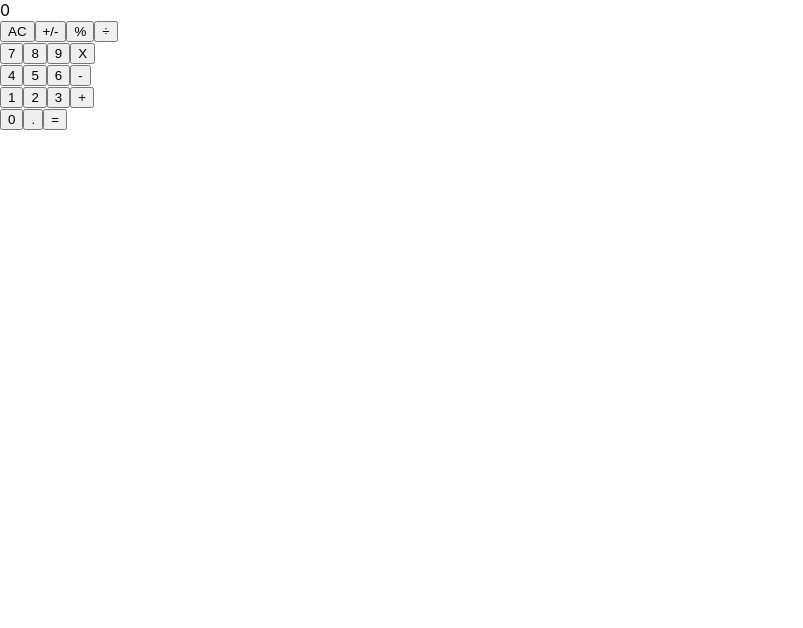
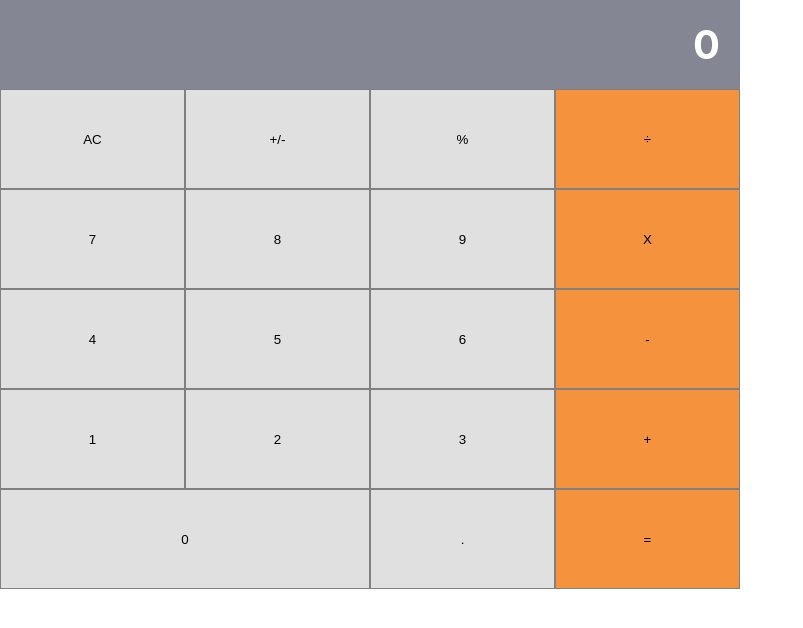
Before and after one commit to Ferm0494/calc-app, a React (Create React App) app: page / in a window 1280 px wide. Shown: the top 628 px of the page, without its empty margins (0-803 px from the left). Built offline with nearby package versions, Linux system fonts and the light colour scheme.

Commit message:
Style for components calc

```diff
--- a/package.json
+++ b/package.json
@@ -7,6 +7,7 @@
     "@testing-library/react": "^9.3.2",
     "@testing-library/user-event": "^7.1.2",
     "big.js": "^6.0.1",
+    "node-sass": "^4.14.1",
     "prop-types": "^15.7.2",
     "react": "^17.0.0",
     "react-dom": "^17.0.0",
--- a/src/components/App.js
+++ b/src/components/App.js
@@ -1,12 +1,13 @@
 import React from 'react';
 import Display from './Display';
 import ButtonPanel from './ButtonPanel';
+import './styles/index.scss'
 
 function App() {
   return (
     <div>
-      <Display />
-      <ButtonPanel />
+      <Display/>
+      <ButtonPanel/>
 
     </div>
   );
--- a/src/components/Button.jsx
+++ b/src/components/Button.jsx
@@ -1,9 +1,9 @@
 import React from 'react'
 import PropTypes from 'prop-types'
 
-const Button = ({name}) => {
+const Button = ({name,color,wide}) => {
     return (
-        <button>
+        <button className={ `${wide ? 'w-50' : 'w-25'} ${color}` }  >
             {name}
         </button>
     )
@@ -11,6 +11,13 @@ const Button = ({name}) => {
 
 Button.propTypes = {
     name: PropTypes.string,
+    color: PropTypes.string,
+    wide: PropTypes.string,
+}
+
+Button.defaultProps={
+    color: 'orange-backg',
+    wide: false,
 }
 
 export default Button
--- a/src/components/ButtonPanel.jsx
+++ b/src/components/ButtonPanel.jsx
@@ -1,37 +1,36 @@
 import React from 'react'
-import PropTypes from 'prop-types'
 import Button from './Button'
 
 const ButtonPanel = props => {
     return (
-        <div>
-            <div className="group1">
-                <Button name="AC"/>
-                <Button name="+/-"/>
-                <Button name="%"/>
+        <div className={"d-flex  button-panel"}>
+            <div className="group1 h-100">
+                <Button name="AC" color="light-gray-backg"/>
+                <Button name="+/-" color="light-gray-backg"/>
+                <Button name="%" color="light-gray-backg"/>
                 <Button name="÷"/>
             </div>
-            <div className="group2">
-                <Button name="7"/>
-                <Button name="8"/>
-                <Button name="9"/>
+            <div className="group2 h-100">
+                <Button name="7" color="light-gray-backg"/>
+                <Button name="8" color="light-gray-backg"/>
+                <Button name="9" color="light-gray-backg"/>
                 <Button name="X"/>
             </div>
-            <div className="group3">
-                <Button name="4"/>
-                <Button name="5"/>
-                <Button name="6"/>
+            <div className="group3 h-100">
+                <Button name="4" color="light-gray-backg"/>
+                <Button name="5" color="light-gray-backg"/>
+                <Button name="6" color="light-gray-backg"/>
                 <Button name="-"/>
             </div>
-            <div className="group4">
-                <Button name="1"/>
-                <Button name="2"/>
-                <Button name="3"/>
+            <div className="group4 h-100">
+                <Button name="1" color="light-gray-backg"/>
+                <Button name="2" color="light-gray-backg"/>
+                <Button name="3" color="light-gray-backg"/>
                 <Button name="+"/>
             </div>
-            <div className="group5">
-                <Button name="0"/>
-                <Button name="."/>
+            <div className="group5 h-100">
+                <Button name="0" color="light-gray-backg" wide={true}/>
+                <Button name="." color="light-gray-backg"/>
                 <Button name="="/>
 
             </div>
@@ -40,8 +39,6 @@ const ButtonPanel = props => {
     )
 }
 
-ButtonPanel.propTypes = {
 
-}
 
 export default ButtonPanel
--- a/src/components/Display.jsx
+++ b/src/components/Display.jsx
@@ -3,8 +3,8 @@ import PropTypes from 'prop-types'
 
 const Display = ({result}) => {
     return (
-        <div>
-            {result}
+        <div className={"d-flex w-700 h-100 display"}>
+           {result}
         </div>
     )
 }
--- /dev/null
+++ b/src/components/styles/index.scss
@@ -0,0 +1,51 @@
+.orange-backg {
+  background-color: #f4923e;
+}
+
+.light-gray-backg {
+  background-color: #e0e0e0;
+}
+
+.w-25 {
+  width: 25%;
+}
+
+.w-50 {
+  width: 50%;
+}
+
+.d-flex {
+  display: flex;
+}
+
+.w-700 {
+  width: 700px;
+}
+
+.h-100px {
+  height: 100px;
+}
+
+.display {
+  padding: 0.5em;
+  background-color: #858693;
+  color: #fff;
+  font-weight: bold;
+  font-size: 2.5em;
+  margin-right: 0.3em;
+  justify-content: flex-end;
+  align-items: center;
+}
+
+.button-panel {
+  width: 740px;
+  flex-grow: initial;
+  height: 600px;
+  flex-direction: column;
+
+  button {
+    height: 100px;
+    text-align: center;
+    border: 1px solid gray;
+  }
+}
```
Also changed, not shown: 1 other file (tests, documents, lock files or other folders).
